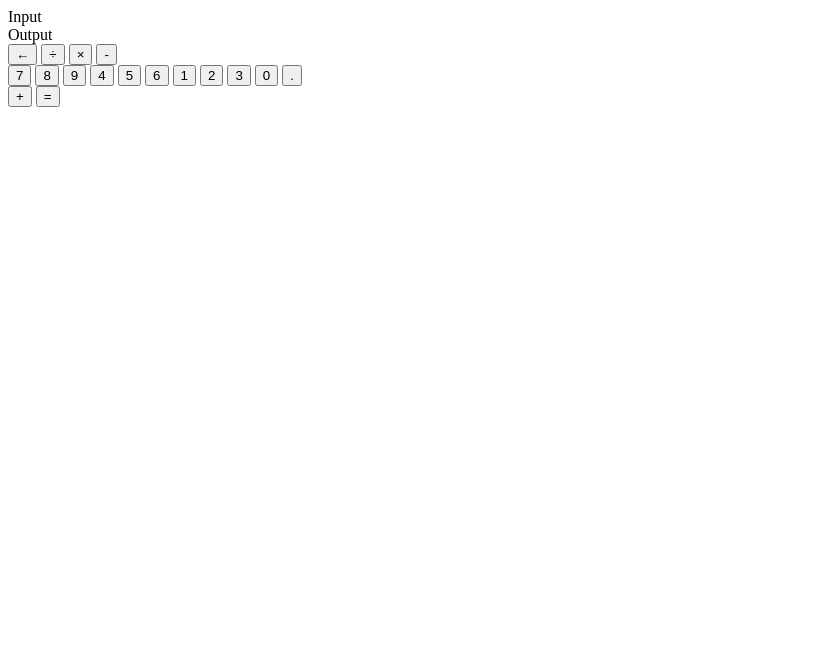
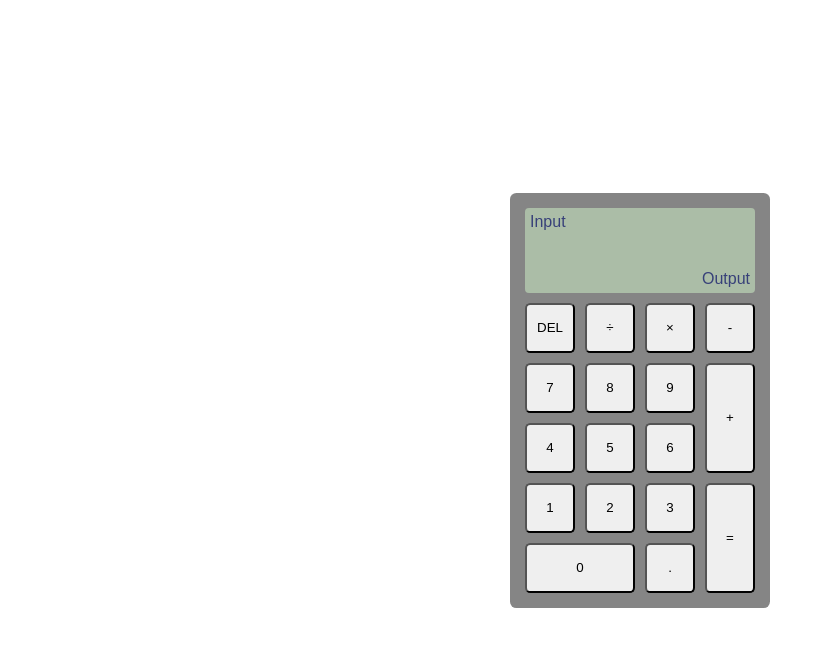
Before and after one commit to geon-youn/calculator, a plain HTML site: page index.html in a window 1280 px wide. Shown: the whole page, without its empty margins (0-825 px from the left). Drawn offline with Linux system fonts and the light colour scheme.

Commit message:
Style calculator

```diff
--- a/index.html
+++ b/index.html
@@ -11,6 +11,7 @@
 </head>
 
 <body>
+    <div class="calculator">
         <div class="calc-container">
             <div id="calc-input">
                 Input
@@ -22,29 +23,39 @@
 
         <div class="buttons">
             <div id="top">
-            <button id="back">←</button>
+                <button id="back">DEL</button>
                 <button id="div" class="op">÷</button>
                 <button id="mul" class="op">×</button>
                 <button id="sub" class="op">-</button>
             </div>
 
-        <div id="mid">
-            <button id="7">7</button>
-            <button id="8">8</button>
-            <button id="9">9</button>
-            <button id="4">4</button>
-            <button id="5">5</button>
-            <button id="6">6</button>
-            <button id="1">1</button>
-            <button id="2">2</button>
-            <button id="3">3</button>
-            <button id="0">0</button>
+            <div id="bot">
+                <div class="left">
+                    <div>
+                        <button id="seven">7</button>
+                        <button id="eight">8</button>
+                        <button id="nine">9</button>
+                    </div>
+                    <div>
+                        <button id="four">4</button>
+                        <button id="five">5</button>
+                        <button id="six">6</button>
+                    </div>
+                    <div>
+                        <button id="one">1</button>
+                        <button id="two">2</button>
+                        <button id="three">3</button>
+                    </div>
+                    <div>
+                        <button id="zero">0</button>
                         <button id="dot">.</button>
                     </div>
-
-        <div id="side">
+                </div>
+                <div class="right">
                     <button id="add" class="op">+</button>
                     <button id="eq" class="op">=</button>
+                </div>
+            </div>
         </div>
     </div>
 
--- a/style.css
+++ b/style.css
@@ -0,0 +1,79 @@
+html,
+body {
+    width: 100%;
+    height: 100%;
+    margin: 0;
+    font-family: Arial, Helvetica, sans-serif;
+}
+
+body {
+    display: flex;
+    justify-content: center;
+    align-items: center;
+    flex-direction: column;
+}
+
+.calc-container {
+    display: flex;
+    flex-direction: column;
+    background-color: #abbda7;
+    border-radius: 0.25em;
+    color: #374079;
+    margin: 5px;
+    padding: 5px;
+    gap: 20px;
+    min-height: 75px;
+    justify-content: space-between;
+}
+
+#calc-output {
+    align-self: flex-end;
+}
+
+.calculator {
+    background-color: #858585;
+    border-radius: 0.4em;
+    padding: 10px;
+}
+
+.buttons {
+    display: flex;
+    flex-direction: column;
+}
+
+#top {
+    display: flex;
+}
+
+#bot {
+    display: flex;
+}
+
+.left {
+    display: flex;
+    flex-direction: column;
+}
+
+.left div {
+    display: flex;
+}
+
+.left #zero {
+    flex: 1;
+}
+
+.right {
+    display: flex;
+    flex-direction: column;
+}
+
+.right button {
+    flex: 1;
+}
+
+button {
+    min-width: 50px;
+    min-height: 50px;
+    margin: 5px;
+    border-radius: 0.4em;
+}
```
Lines whose indentation alone changed are shown as unchanged.
